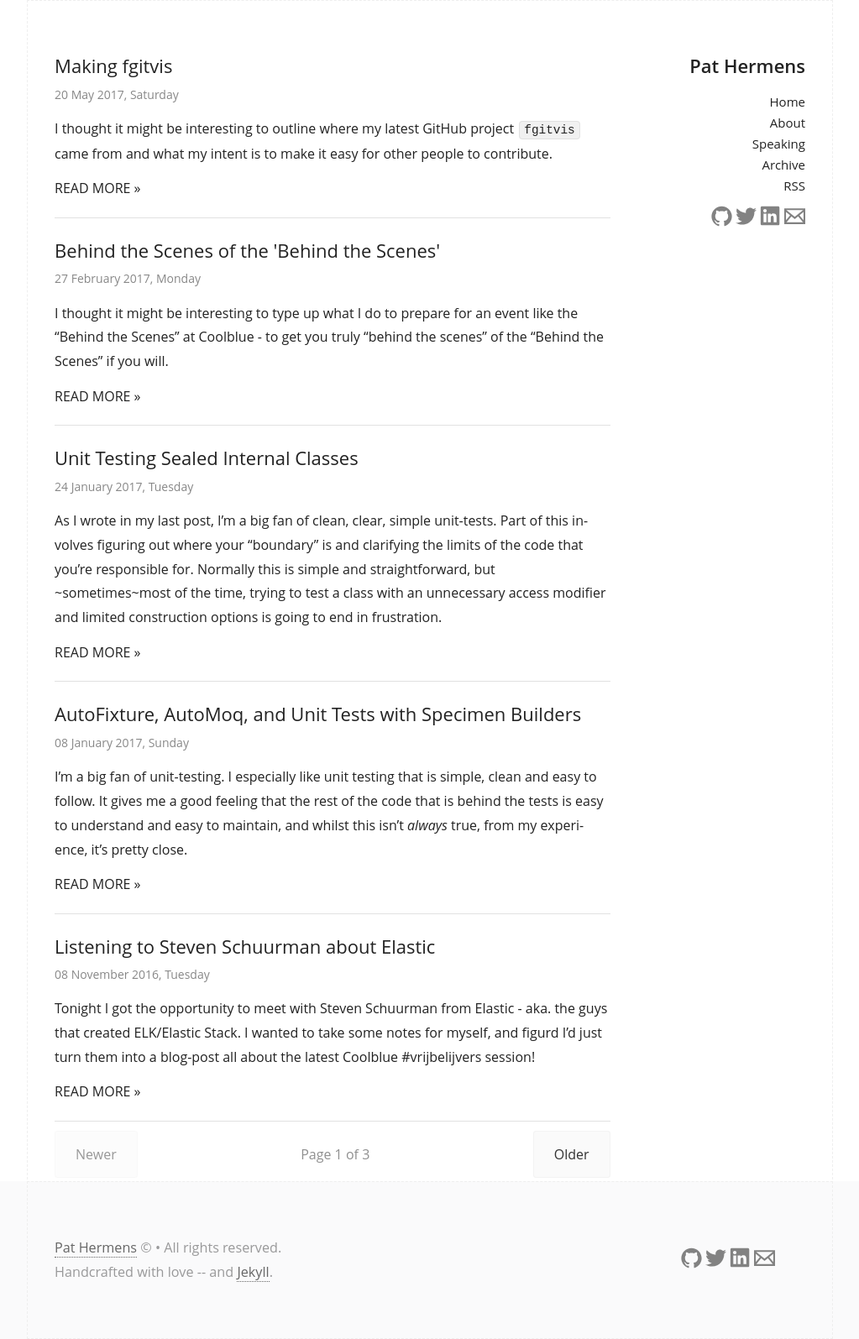
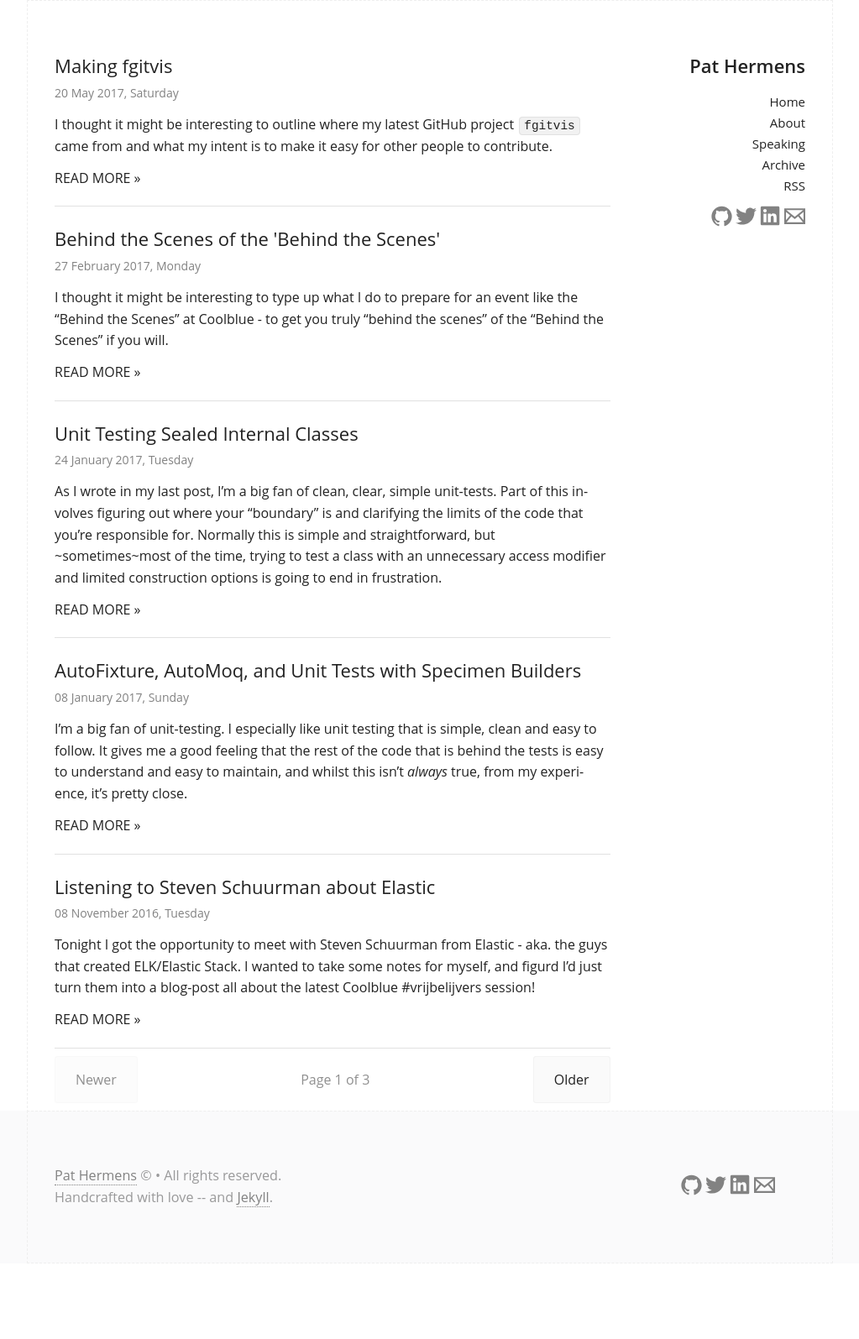
Before and after one commit to PHeonix25/PHeonix25.github.io, a Jekyll site: the page built from index.html, in a window 1280 px wide. Shown: the whole page at 84% size, without its empty margins (128-1151 px from the left). Built offline with Jekyll 4.4.1, drawn with Linux system fonts in a browser that asks for light colours; the list of posts is cut into pages by our own code; after the commit the page ends 1505 px from its top, so only the background shows below that.

Commit message:
Updated styling to use global variables

```diff
--- a/_sass/_base.scss
+++ b/_sass/_base.scss
@@ -137,11 +137,11 @@
   -webkit-font-smoothing: antialiased; }
 body {
   font-size: 1.6em; /* currently ems cause chrome bug misinterpreting rems on body element */
-  line-height: 1.8;
+  line-height: 1.6;
   font-weight: 400;
   // font-family: -apple-system-font,"Helvetica Neue","PingFang SC","Hiragino Sans GB","Microsoft YaHei",sans-serif;
   font-family: $base-font-family;
-  color: #222; }
+  color:$text-color; }
 
 
 /* Typography
@@ -174,7 +174,7 @@
 /* Links
 –––––––––––––––––––––––––––––––––––––––––––––––––– */
 a {
-  color: #222;
+  color:$text-color;
   text-decoration: none;
   //background-color: transparent;
   -webkit-transition: color .4s;
@@ -200,7 +200,7 @@
   display: inline-block;
   height: 38px;
   padding: 0 30px;
-  color: #555;
+  color: $text-color;
   text-align: center;
   font-size: 11px;
   font-weight: 600;
@@ -224,7 +224,7 @@
 input[type="submit"]:focus,
 input[type="reset"]:focus,
 input[type="button"]:focus {
-  color: #333;
+  color:$text-color;
   border-color: #888;
   outline: 0; }
 .button.button-primary,
--- a/_sass/_layout.scss
+++ b/_sass/_layout.scss
@@ -28,7 +28,7 @@
 
   .left {
     a {
-      color: #666;
+      color: $grey-color;
       border-bottom:1px dotted;
       text-decoration:none;
     }
@@ -61,7 +61,7 @@
 }
 
 .logo a:hover {
-  color:#222;
+  color:$text-color;
   background-image:-webkit-linear-gradient(bottom,#222,#222);
   background-image:linear-gradient(to top,#222,#222);
   text-shadow:-1px -1px 0 #FDFDFD,1px -1px 0 #FDFDFD,-1px 1px 0 #FDFDFD,1px 1px 0 #FDFDFD;
@@ -180,10 +180,6 @@
   @extend .dont-break-out;
 }
 
-.post-list {
-
-}
-
 .post_header {
   margin-bottom:1rem;
 }
@@ -193,7 +189,7 @@
 }
 
 .post_date {
-  color:#888;
+  color:$grey-color;
   font-size:1.4rem;
 }
 
@@ -208,14 +204,6 @@
       width:24px;
     }
   }
-}
-
-.post_archive {
-
-}
-
-.article_meta {
-
 }
 
 .article-content a,
@@ -235,13 +223,6 @@
   border-bottom:1px solid #ddd;
 }
 
-.article-prev {
-
-}
-
-.article-next {
-
-}
 
 /* author info */
 
@@ -271,10 +252,9 @@
 
 .authorinfo {
   .bio {
-    color:#999;
+    color: $grey-color;
   }
 }
-
 
 
 /* footer */
--- a/_sass/_pagination.scss
+++ b/_sass/_pagination.scss
@@ -9,7 +9,7 @@
   background: #fafafa;
   border-radius: 0.1875em;
   border: 1px solid #f3f3f3;
-  color: #333333;
+  color:$text-color;
   padding: 1em 1.5em;
 }
 
--- a/css/main.scss
+++ b/css/main.scss
@@ -16,10 +16,10 @@
 
 $spacing-unit:     30px;
 
-$text-color:       #111;
-$icon-color:       #333;
+$text-color:       #222;
+$icon-color:       $text-color;
 $background-color: #fdfdfd;
-$brand-color:      #2a7ae2;
+$brand-color:      #ff851b;
 
 $grey-color:       #828282;
 $grey-color-light: lighten($grey-color, 25%); // #b1b1b1;
```
